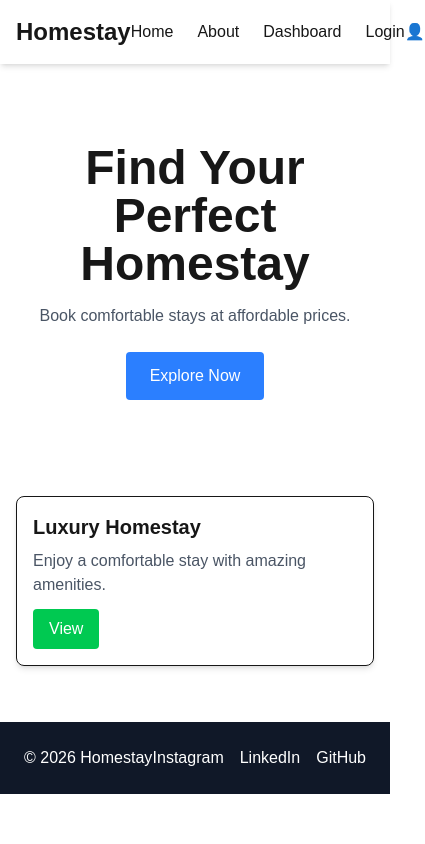
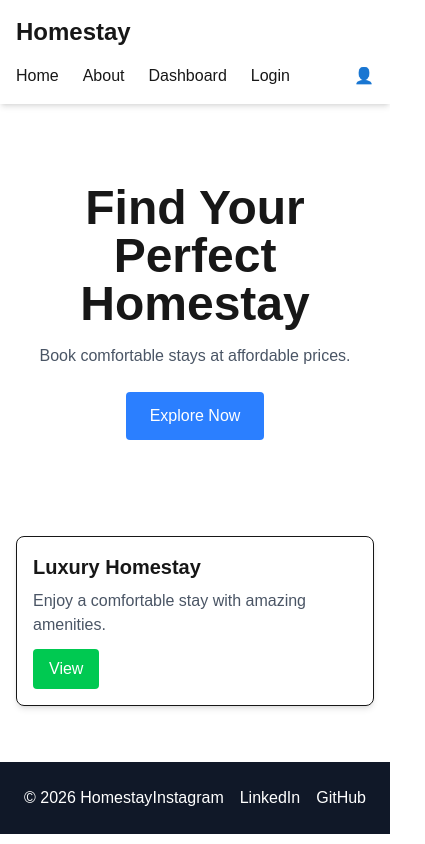
Before and after one commit to Suh543/Homestay-project, a Next.js app: page / in a window 390 px wide. Shown: the whole page, 425 px wide, since content can reach past the window. Built offline with nearby package versions, Linux system fonts and the light colour scheme.

Commit message:
fix: resolve mobile layout crowding by adding flex-wrap to Navbar

```diff
--- a/app/components/Navbar.jsx
+++ b/app/components/Navbar.jsx
@@ -2,7 +2,7 @@ import Link from "next/link";
 
 export default function Navbar() {
   return (
-    <nav className="flex justify-between items-center p-4 shadow-md">
+    <nav className="flex flex-wrap justify-between items-center p-4 shadow-md gap-4">
       <h1 className="text-2xl font-bold">Homestay</h1>
 
       <ul className="flex gap-6">
```
